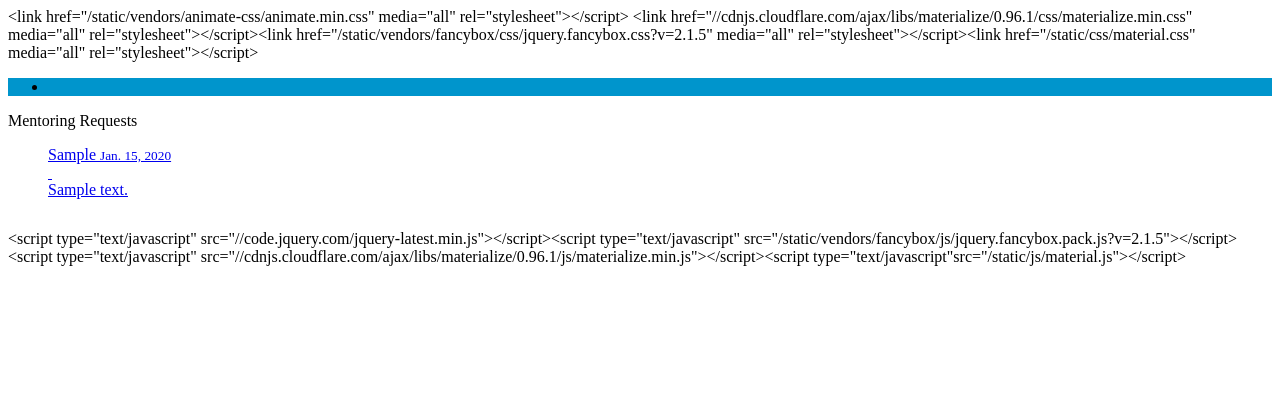
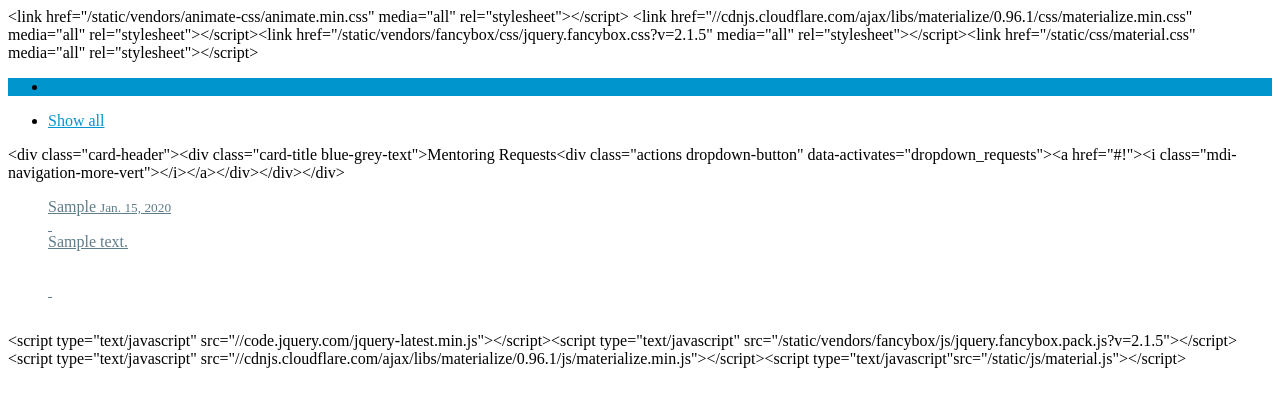
Before and after one commit to AleksejManaev/bachelorarbeit-fabian-ullmann, a Django app: template mentoring/templates/tutor/tutor_index.html in a window 1280 px wide. Shown: the top 407 px of the page. Run offline with Django 3.2, Linux system fonts and the light colour scheme; the template is opened without the code that fills it: most values are stand-ins (such as "Sample title", 1, 10 or a date in 2020); parts of the project's set-up code (start-up, migrations or seed data) failed here and were passed over; some libraries are stand-ins or nearby versions.

Commit message:
- Überabeitung der Request-Beantwortung

```diff
--- a/mentoring/models.py
+++ b/mentoring/models.py
@@ -133,8 +133,11 @@ class Thesis(AbstractWork):
 
 class Tutor(PortalUser):
     @property
+    def new_requests(self):
+        return MentoringRequest.objects.filter(tutor_email=self.user.email, status='RE')
+    @property
     def requests(self):
-        return MentoringRequest.objects.filter(tutor_email=self.user.email, status='RE')
+        return MentoringRequest.objects.filter(tutor_email=self.user.email)
 
     @property
     def mentorings(self):
--- a/mentoring/templates/tutor/tutor_index.html
+++ b/mentoring/templates/tutor/tutor_index.html
@@ -1,16 +1,20 @@
 {% extends 'base_portal.html' %}
 {% load material %}
+{% load filter %}
 
 {% block material_content %}
     <div class="row">
         <div class="col s12">
+
+            <ul id="dropdown_requests" class="dropdown-content">
+                <li><a href="{% url 'tutor-requests' %}" class="fancybox fancybox.iframe">Show all</a></li>
+            </ul>
+
             <div class="card">
-                <div class="card-header">
-                    <span class="card-title blue-grey-text">Mentoring Requests</span>
-                </div>
+                {% material_card_header title='Mentoring Requests' actions='dropdown_requests' %}
                 <div class="card-content">
                     <ul class="collection">
-                        {% for request in object.requests %}
+                        {% for request in object.new_requests %}
                             <li class="collection-item row">
                                 <a href="{% url 'tutor-request' request.pk %}" class="fancybox fancybox.iframe">
                                     <div class="request-message col s12">
@@ -19,9 +23,23 @@
                                         <small class="right">{{ request.requested_on|date }}</small>
                                         <div class="divider">&nbsp;</div>
                                         <p class="request-desc">{{ request.comment }}</p>
+
+                                        <p>&nbsp;</p>
+                                        {% if not request.status == 'RE' %}
+                                            <div class="col s12 center-align">
+                                                {% if request.status == 'AC' %}
+                                                    <small class="green-text">{{ request.status|state }}
+                                                        on {{ request.mentoring.created_on|date }}</small>
+                                                {% else %}
+                                                    <small class="red-text">{{ request.status|state }}</small>
+                                                    </div>
+                                                {% endif %}
+                                        {% endif %}
                                     </div>
                                 </a>
                             </li>
+                        {% empty %}
+                            <small class="center-align col s12">no requests</small>
                         {% endfor %}
                     </ul>
                 </div>
--- a/mentoring/urls.py
+++ b/mentoring/urls.py
@@ -54,4 +54,5 @@ urlpatterns = [
     url(r'^tutor/$', TutorView.as_view(), name='tutor-overview'),
     url(r'^tutor/settings/$', login_required(TutorSettingsView.as_view()), name='tutor-settings'),
     url(r'^tutor/request/(?P<pk>\d+)/', TutorMentoringrequestView.as_view(), name='tutor-request'),
+    url(r'^tutor/requests/', TutorMentoringrequestlistView.as_view(), name='tutor-requests'),
 ]
--- a/static/css/fhb.css
+++ b/static/css/fhb.css
@@ -122,6 +122,10 @@ a.disabled {
     height: 50%;
 }
 
+.collection-item a {
+    color: #607d8b;
+}
+
 .card-action.acceptdeny {
     padding: 0;
     margin: 0 -0.75rem;
```
Also changed, not shown: mentoring/templates/tutor/tutor_mentoringrequest.html (+12 -1 lines), mentoring/views.py (+8 -1 lines).
